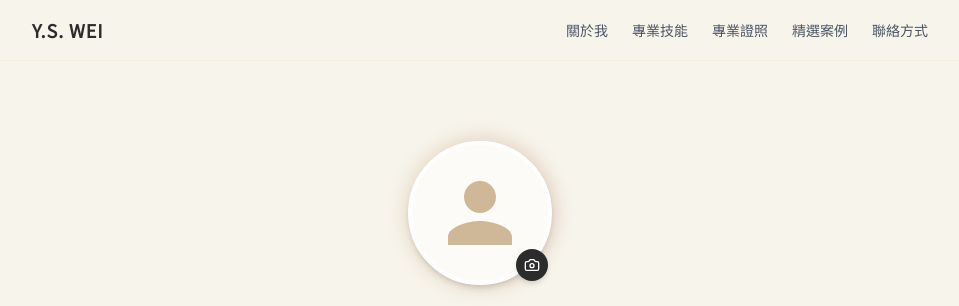
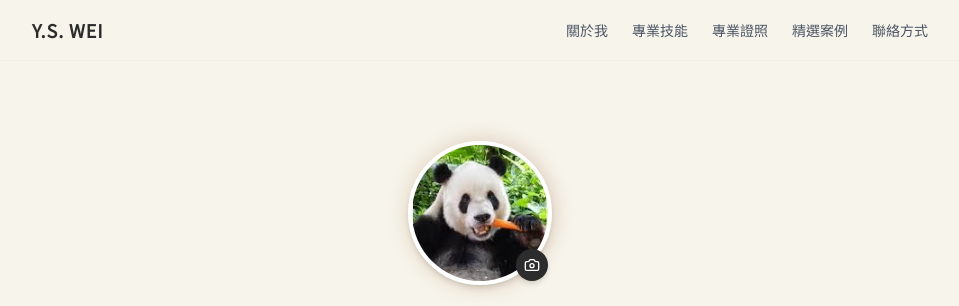
Before and after one commit to a20623077/Portfolio, a plain HTML site: page index.html in a window 1280 px wide. Shown: the top 306 px of the page, without its empty margins (160-1119 px from the left). Drawn offline with nearby package versions, Linux system fonts and the light colour scheme.

Commit message:
Update index.html

```diff
--- a/index.html
+++ b/index.html
@@ -70,9 +70,9 @@
             <div class="relative group">
                 <div class="absolute -inset-1.5 bg-gradient-to-r from-accent-gold to-accent-clay rounded-full blur opacity-25 group-hover:opacity-50 transition duration-1000 group-hover:duration-200"></div>
                 <div class="relative w-36 h-36 rounded-full overflow-hidden border-4 border-white shadow-md bg-cream-50 flex items-center justify-center">
-                    <!-- 預設直接加載 avatar.jpg，載入成功時會自動保持顯示狀態 -->
-                    <img id="avatar-img" class="w-full h-full object-cover" src="avatar.jpg" alt="魏嬿珊" onload="this.classList.remove('hidden'); document.getElementById('avatar-placeholder').classList.add('hidden');" onerror="this.classList.add('hidden'); document.getElementById('avatar-placeholder').classList.remove('hidden');">
-                    <!-- 預載或載入失敗時的預備 SVG 剪影（預設先隱藏，僅在圖片載入失敗時觸發 onerror 顯示） -->
+                    <!-- 已將路徑更新為 image/avatar.jpg，符合您的 GitHub 目錄結構 -->
+                    <img id="avatar-img" class="w-full h-full object-cover" src="image/avatar.jpg" alt="魏嬿珊" onload="this.classList.remove('hidden'); document.getElementById('avatar-placeholder').classList.add('hidden');" onerror="this.classList.add('hidden'); document.getElementById('avatar-placeholder').classList.remove('hidden');">
+                    <!-- 預備 SVG 剪影（在圖片還沒推上 GitHub 成功或路徑錯誤時，會觸發 onerror 顯示，避免破圖） -->
                     <svg id="avatar-placeholder" class="w-24 h-24 text-accent-gold/80 hidden" fill="currentColor" viewBox="0 0 24 24">
                         <path d="M12 12c2.21 0 4-1.79 4-4s-1.79-4-4-4-4 1.79-4 4 1.79 4 4 4zm0 2c-2.67 0-8 1.34-8 4v2h16v-2c0-2.66-5.33-4-8-4z"/>
                     </svg>
```
